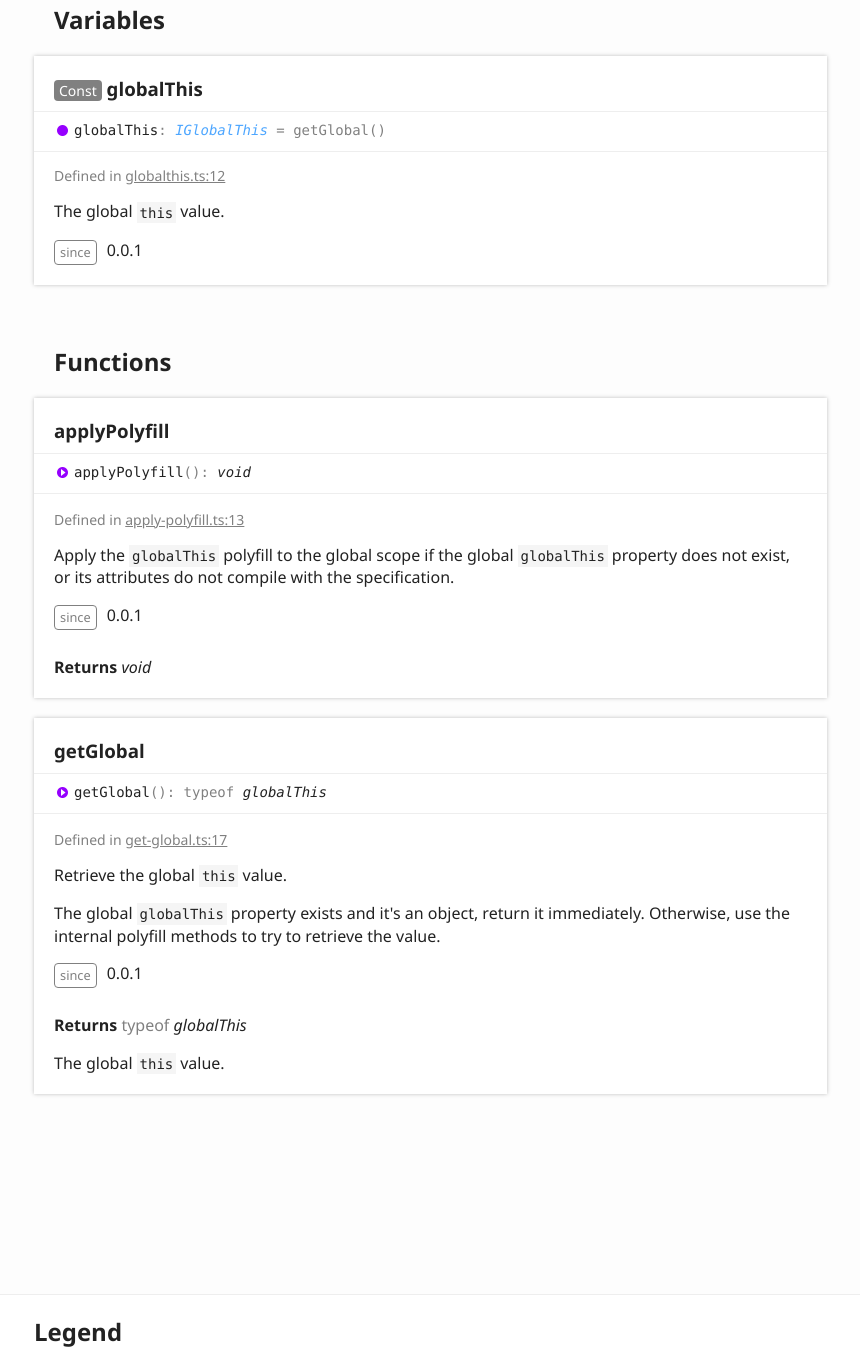
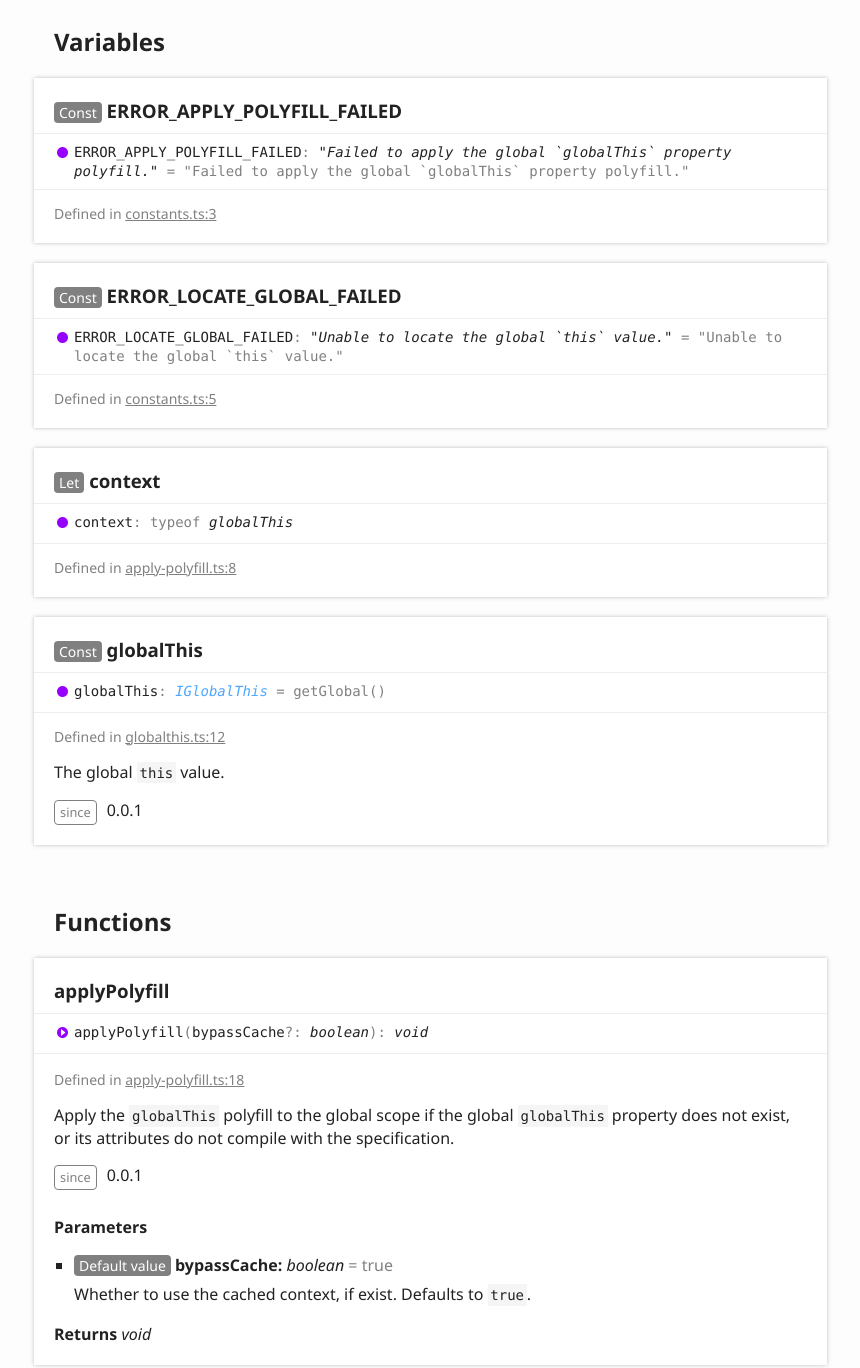
Before and after one commit to JasonHK/node-globalthis, a plain HTML site: page globals.html in a window 1280 px wide. Shown: the part 1012-2380 px from the top of the page, without its empty margins (6-866 px from the left). Drawn offline with Linux system fonts and the light colour scheme.

Commit message:
Deploy JasonHK/node-globalthis to github.com/JasonHK/node-globalthis.git:gh-pages

```diff
--- a/globals.html
+++ b/globals.html
@@ -76,6 +76,9 @@
 						<section class="tsd-index-section ">
 							<h3>Variables</h3>
 							<ul class="tsd-index-list">
+								<li class="tsd-kind-variable"><a href="globals.html#error_apply_polyfill_failed" class="tsd-kind-icon">ERROR_<wbr>APPLY_<wbr>POLYFILL_<wbr>FAILED</a></li>
+								<li class="tsd-kind-variable"><a href="globals.html#error_locate_global_failed" class="tsd-kind-icon">ERROR_<wbr>LOCATE_<wbr>GLOBAL_<wbr>FAILED</a></li>
+								<li class="tsd-kind-variable"><a href="globals.html#context" class="tsd-kind-icon">context</a></li>
 								<li class="tsd-kind-variable"><a href="globals.html#globalthis" class="tsd-kind-icon">global<wbr>This</a></li>
 							</ul>
 						</section>
@@ -97,7 +100,7 @@
 					<div class="tsd-signature tsd-kind-icon">IGlobal<wbr>This<span class="tsd-signature-symbol">:</span> <span class="tsd-signature-symbol">typeof </span><span class="tsd-signature-type">globalThis</span></div>
 					<aside class="tsd-sources">
 						<ul>
-							<li>Defined in <a href="https://github.com/JasonHK/node-globalthis/blob/31ef308/src/interfaces/globalthis.ts#L12">interfaces/globalthis.ts:12</a></li>
+							<li>Defined in <a href="https://github.com/JasonHK/node-globalthis/blob/014755e/src/interfaces/globalthis.ts#L12">interfaces/globalthis.ts:12</a></li>
 						</ul>
 					</aside>
 					<div class="tsd-comment tsd-typography">
@@ -119,12 +122,42 @@
 			<section class="tsd-panel-group tsd-member-group ">
 				<h2>Variables</h2>
 				<section class="tsd-panel tsd-member tsd-kind-variable">
+					<a name="error_apply_polyfill_failed" class="tsd-anchor"></a>
+					<h3><span class="tsd-flag ts-flagConst">Const</span> ERROR_<wbr>APPLY_<wbr>POLYFILL_<wbr>FAILED</h3>
+					<div class="tsd-signature tsd-kind-icon">ERROR_<wbr>APPLY_<wbr>POLYFILL_<wbr>FAILED<span class="tsd-signature-symbol">:</span> <span class="tsd-signature-type">"Failed to apply the global &#x60;globalThis&#x60; property polyfill."</span><span class="tsd-signature-symbol"> = &quot;Failed to apply the global &#x60;globalThis&#x60; property polyfill.&quot;</span></div>
+					<aside class="tsd-sources">
+						<ul>
+							<li>Defined in <a href="https://github.com/JasonHK/node-globalthis/blob/014755e/src/constants.ts#L3">constants.ts:3</a></li>
+						</ul>
+					</aside>
+				</section>
+				<section class="tsd-panel tsd-member tsd-kind-variable">
+					<a name="error_locate_global_failed" class="tsd-anchor"></a>
+					<h3><span class="tsd-flag ts-flagConst">Const</span> ERROR_<wbr>LOCATE_<wbr>GLOBAL_<wbr>FAILED</h3>
+					<div class="tsd-signature tsd-kind-icon">ERROR_<wbr>LOCATE_<wbr>GLOBAL_<wbr>FAILED<span class="tsd-signature-symbol">:</span> <span class="tsd-signature-type">"Unable to locate the global &#x60;this&#x60; value."</span><span class="tsd-signature-symbol"> = &quot;Unable to locate the global &#x60;this&#x60; value.&quot;</span></div>
+					<aside class="tsd-sources">
+						<ul>
+							<li>Defined in <a href="https://github.com/JasonHK/node-globalthis/blob/014755e/src/constants.ts#L5">constants.ts:5</a></li>
+						</ul>
+					</aside>
+				</section>
+				<section class="tsd-panel tsd-member tsd-kind-variable">
+					<a name="context" class="tsd-anchor"></a>
+					<h3><span class="tsd-flag ts-flagLet">Let</span> context</h3>
+					<div class="tsd-signature tsd-kind-icon">context<span class="tsd-signature-symbol">:</span> <span class="tsd-signature-symbol">typeof </span><span class="tsd-signature-type">globalThis</span></div>
+					<aside class="tsd-sources">
+						<ul>
+							<li>Defined in <a href="https://github.com/JasonHK/node-globalthis/blob/014755e/src/apply-polyfill.ts#L8">apply-polyfill.ts:8</a></li>
+						</ul>
+					</aside>
+				</section>
+				<section class="tsd-panel tsd-member tsd-kind-variable">
 					<a name="globalthis" class="tsd-anchor"></a>
 					<h3><span class="tsd-flag ts-flagConst">Const</span> global<wbr>This</h3>
 					<div class="tsd-signature tsd-kind-icon">global<wbr>This<span class="tsd-signature-symbol">:</span> <a href="globals.html#iglobalthis" class="tsd-signature-type">IGlobalThis</a><span class="tsd-signature-symbol"> = getGlobal()</span></div>
 					<aside class="tsd-sources">
 						<ul>
-							<li>Defined in <a href="https://github.com/JasonHK/node-globalthis/blob/31ef308/src/globalthis.ts#L12">globalthis.ts:12</a></li>
+							<li>Defined in <a href="https://github.com/JasonHK/node-globalthis/blob/014755e/src/globalthis.ts#L12">globalthis.ts:12</a></li>
 						</ul>
 					</aside>
 					<div class="tsd-comment tsd-typography">
@@ -145,13 +178,13 @@
 					<a name="applypolyfill" class="tsd-anchor"></a>
 					<h3>apply<wbr>Polyfill</h3>
 					<ul class="tsd-signatures tsd-kind-function">
-						<li class="tsd-signature tsd-kind-icon">apply<wbr>Polyfill<span class="tsd-signature-symbol">(</span><span class="tsd-signature-symbol">)</span><span class="tsd-signature-symbol">: </span><span class="tsd-signature-type">void</span></li>
+						<li class="tsd-signature tsd-kind-icon">apply<wbr>Polyfill<span class="tsd-signature-symbol">(</span>bypassCache<span class="tsd-signature-symbol">?: </span><span class="tsd-signature-type">boolean</span><span class="tsd-signature-symbol">)</span><span class="tsd-signature-symbol">: </span><span class="tsd-signature-type">void</span></li>
 					</ul>
 					<ul class="tsd-descriptions">
 						<li class="tsd-description">
 							<aside class="tsd-sources">
 								<ul>
-									<li>Defined in <a href="https://github.com/JasonHK/node-globalthis/blob/31ef308/src/apply-polyfill.ts#L13">apply-polyfill.ts:13</a></li>
+									<li>Defined in <a href="https://github.com/JasonHK/node-globalthis/blob/014755e/src/apply-polyfill.ts#L18">apply-polyfill.ts:18</a></li>
 								</ul>
 							</aside>
 							<div class="tsd-comment tsd-typography">
@@ -165,6 +198,15 @@
 									</dd>
 								</dl>
 							</div>
+							<h4 class="tsd-parameters-title">Parameters</h4>
+							<ul class="tsd-parameters">
+								<li>
+									<h5><span class="tsd-flag ts-flagDefault value">Default value</span> bypassCache: <span class="tsd-signature-type">boolean</span><span class="tsd-signature-symbol"> = true</span></h5>
+									<div class="tsd-comment tsd-typography">
+										<p>Whether to use the cached context, if exist. Defaults to <code>true</code>.</p>
+									</div>
+								</li>
+							</ul>
 							<h4 class="tsd-returns-title">Returns <span class="tsd-signature-type">void</span></h4>
 						</li>
 					</ul>
@@ -179,7 +221,7 @@
 						<li class="tsd-description">
 							<aside class="tsd-sources">
 								<ul>
-									<li>Defined in <a href="https://github.com/JasonHK/node-globalthis/blob/31ef308/src/get-global.ts#L17">get-global.ts:17</a></li>
+									<li>Defined in <a href="https://github.com/JasonHK/node-globalthis/blob/014755e/src/get-global.ts#L17">get-global.ts:17</a></li>
 								</ul>
 							</aside>
 							<div class="tsd-comment tsd-typography">
@@ -215,6 +257,15 @@
 						<a href="globals.html#iglobalthis" class="tsd-kind-icon">IGlobal<wbr>This</a>
 					</li>
 					<li class=" tsd-kind-variable">
+						<a href="globals.html#error_apply_polyfill_failed" class="tsd-kind-icon">ERROR_<wbr>APPLY_<wbr>POLYFILL_<wbr>FAILED</a>
+					</li>
+					<li class=" tsd-kind-variable">
+						<a href="globals.html#error_locate_global_failed" class="tsd-kind-icon">ERROR_<wbr>LOCATE_<wbr>GLOBAL_<wbr>FAILED</a>
+					</li>
+					<li class=" tsd-kind-variable">
+						<a href="globals.html#context" class="tsd-kind-icon">context</a>
+					</li>
+					<li class=" tsd-kind-variable">
 						<a href="globals.html#globalthis" class="tsd-kind-icon">global<wbr>This</a>
 					</li>
 					<li class=" tsd-kind-function">
```
Also changed, not shown: assets/js/search.json (+1 -1 lines), index.html (+9 -0 lines).
